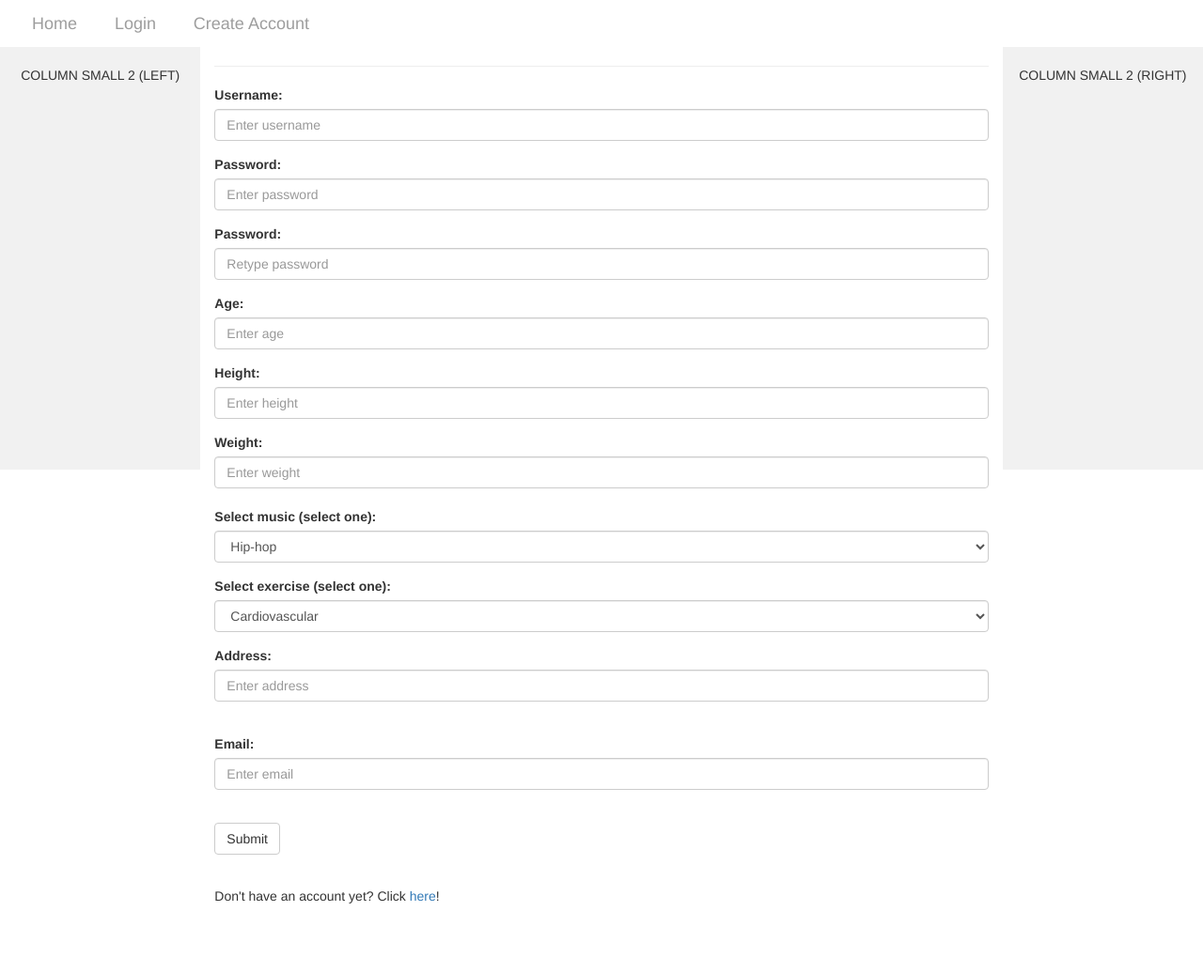
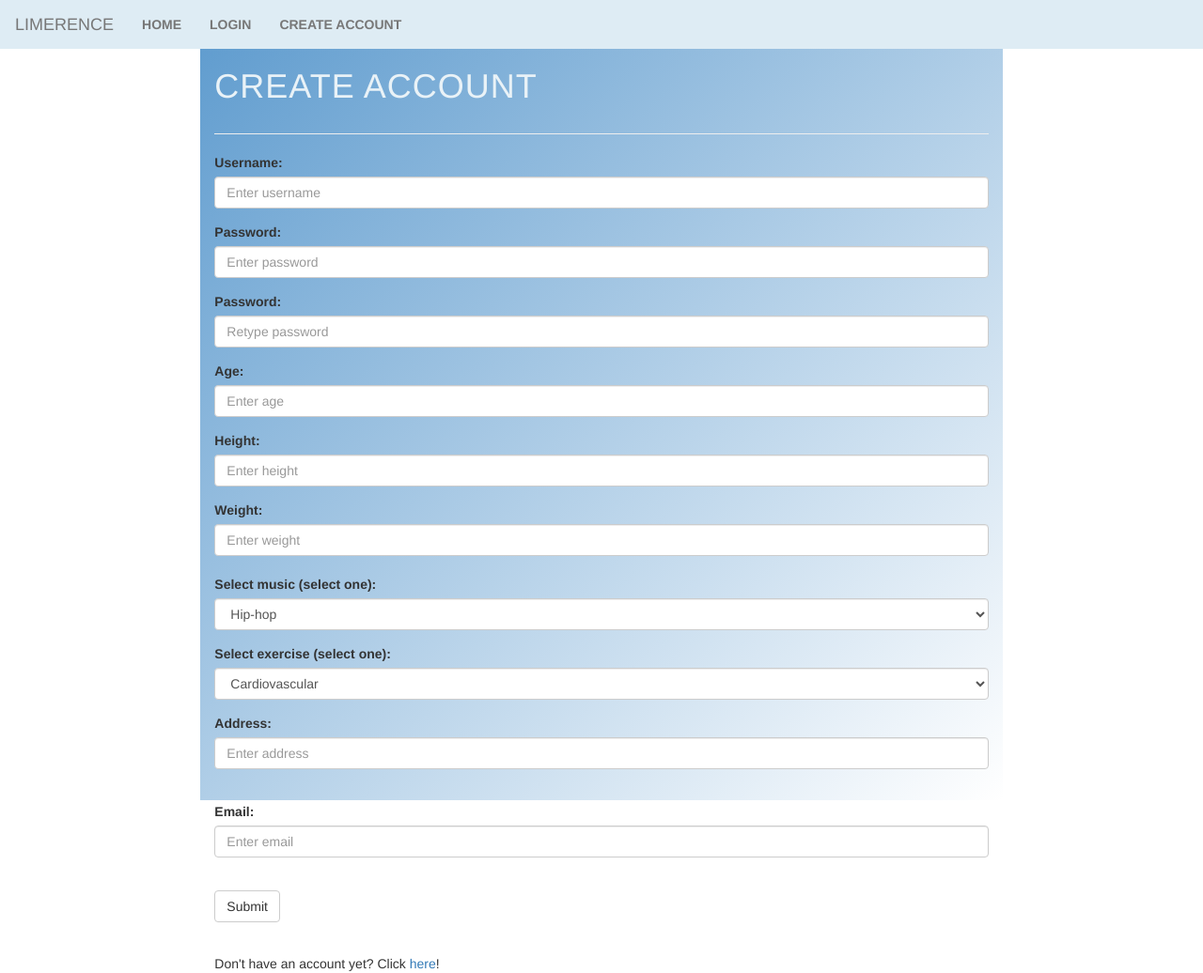
Before and after one commit to yuyangz/Limerence, a Flask app: page /createaccount in a window 1280 px wide. Shown: the whole page at 94% size. Before the commit the page ends 962 px from the top, so only its background shows below. Run offline with Flask 2, Linux system fonts and the light colour scheme; some libraries are stand-ins or nearby versions.

Commit message:
Updated formatting

```diff
--- a/templates/createaccount.html
+++ b/templates/createaccount.html
@@ -9,28 +9,35 @@
   <script src="https://maxcdn.bootstrapcdn.com/bootstrap/3.3.7/js/bootstrap.min.js"></script>
 
 <style>
-    /* Remove the navbar's default margin-bottom and rounded borders */
      .navbar {
+  background-color: #DEECF4;
       margin-bottom: 0;
   border-radius: 0;
-       background-color: transparent;
-   background: transparent;
+
+
+
    border-color: transparent;
     }
 
+
     /* Set height of the grid so .sidenav can be 100% (adjust as needed) */
-    .row.content {height: 450px}
+  .row.content {height: 100%;
+
+  }
 
     /* Set gray background color and 100% height */
     .sidenav {
       padding-top: 20px;
-      background-color: #f1f1f1;
      height: 100%;
+
+
   }
+
+
 
     /* Set black background color, white text and some padding */
     footer {
-      background-color: #555;
+
       color: white;
       padding: 15px;
     }
@@ -40,9 +47,53 @@
       .sidenav {
         height: auto;
   padding: 15px;
+
       }
-      .row.content {height:auto;}
+  .row.content { height:auto;
   }
+  }
+
+
+
+     #grad1 {
+    height: 100%;
+    background: #619DCF; /* For browsers that do not support gradients */
+    background: linear-gradient(to bottom right, #619DCF, white); /* Standard syntax (must be last) */
+}
+
+h1 {
+ font-family: 'Catamaran', 'Helvetica', 'Arial', 'sans-serif';
+  font-weight: 200;
+  letter-spacing: 1px;
+  color: #E9F2F7;
+  }
+
+  li{
+  font-weight: bold;
+     }
+
+
+
+  div.slide-left {
+  width:100%;
+  overflow:hidden;
+}
+div.slide-left h1 {
+  animation: slide-left 5s;
+}
+
+@keyframes slide-left {
+  from {
+    margin-left: 100%;
+    width: 300%;
+  }
+
+  to {
+    margin-left: 0%;
+    width: 100%;
+  }
+  }
+
   </style>
    </head>
 
@@ -56,26 +107,29 @@
   {% for msg in messages %}
   <h1>{{msg}}</h1>
   {% endfor %}
-    <nav class="navbar navbar-inverse">
+    <nav class="navbar navbar-default">
   <div class="container-fluid">
     <div class="navbar-header">
-        <a href= "/"><button type="button" class="btn-lg btn-link">Home</button></a>
-     <a href= "/login"><button type="button" class="btn-lg btn-link">Login</button></a>
-     <a href= "/createaccount"><button type="button" class="btn-lg btn-link">Create Account</button></a>
+      <a class="navbar-brand" href="/">LIMERENCE</a>
     </div>
+    <ul class="nav navbar-nav">
+      <li><a href="/">HOME</a></li>
+      <li><a href="/login">LOGIN</a></li>
+      <li><a href="/createaccount">CREATE ACCOUNT</a></li>
+    </ul>
   </div>
 </nav>
 
-
 <div class="container-fluid text-center">
   <div class="row content">
-    <div class="col-sm-2 sidenav">
-      COLUMN SMALL 2 (LEFT)
+    <div class="col-sm-2 sidenav" style="background-color: white">
     </div>
 
-    <div class="col-sm-8 text-left">
+    <div class="col-sm-8 text-left" id="grad1">
 
-
+  <div class="slide-left">
+<h1>CREATE ACCOUNT</h1>
+       </div>
       <hr>
     <form action="/signup">
     <div class="form-group">
@@ -140,8 +194,8 @@
 
 
 
-    <div class="col-sm-2 sidenav">
-      COLUMN SMALL 2 (RIGHT)
+    <div class="col-sm-2 sidenav" style="background-color: white">
+
       </div>
     </div>
   </div>
--- a/templates/home.html
+++ b/templates/home.html
@@ -128,7 +128,7 @@ h1 {
        <hr>
 
        <div class="header-content mx-auto">
-              <h1 class="mb-5" style= "color: #58819F">Lorem ipsum dolor sit amet, consectetuer adipiscing elit. Aenean commodo ligula eget dolor. Aenean massa. Cum sociis natoque penatibus et magnis dis parturient montes, nascetur ridiculus mus. Donec quam felis, ultricies nec, pellentesque eu, pretium quis, sem. Nulla consequat massa quis enim. Donec pede justo, fringilla vel, aliquet nec, vulputate eget, arcu. In enim justo, rhoncus ut, imperdiet a, venenatis vitae, justo. Nullam dictum felis eu pede mollis pretium. Integer tincidunt. Cras dapibus. Vivamus elementum semper nisi. Aenean vulputate eleifend tellus. Aenean leo ligula, porttitor eu, consequat vitae, eleifend ac, enim. Aliquam lorem ante, dapibus in, viverra quis, feugiat a, tellus. Phasellus viverra nulla ut metus varius laoreet. Quisque rutrum. Aenean imperdiet. Etiam ultricies nisi vel augue. Curabitur ullamcorper ultricies nisi. Nam eget dui. Etiam rhoncus. Maecenas tempus, tellus eget condimentum rhoncus, sem quam semper libero, sit amet adipiscing sem neque sed ipsum. Nam quam nunc, blandit vel, luctus pulvinar, hendrerit id, lorem. Maecenas nec odio et ante tincidunt tempus. Donec vitae sapien ut libero venenatis faucibus. Nullam quis ante. Etiam sit amet orci eget eros faucibus tincidunt. Duis leo. Sed fringilla mauris sit amet nibh. Donec sodales sagittis magna. Sed consequat, leo eget bibendum sodales, augue velit cursus nunc,</h1>
+              <h1  style= "color: #58819F">Lorem ipsum dolor sit amet, consectetuer adipiscing elit. Aenean commodo ligula eget dolor. Aenean massa. Cum sociis natoque penatibus et magnis dis parturient montes, nascetur ridiculus mus. Donec quam felis, ultricies nec, pellentesque eu, pretium quis, sem. Nulla consequat massa quis enim. Donec pede justo, fringilla vel, aliquet nec, vulputate eget, arcu. In enim justo, rhoncus ut, imperdiet a, venenatis vitae, justo. Nullam dictum felis eu pede mollis pretium. Integer tincidunt. Cras dapibus. Vivamus elementum semper nisi. Aenean vulputate eleifend tellus. Aenean leo ligula, porttitor eu, consequat vitae, eleifend ac, enim. Aliquam lorem ante, dapibus in, viverra quis, feugiat a, tellus. Phasellus viverra nulla ut metus varius laoreet. Quisque rutrum. Aenean imperdiet. Etiam ultricies nisi vel augue. Curabitur ullamcorper ultricies nisi. Nam eget dui. Etiam rhoncus. Maecenas tempus, tellus eget condimentum rhoncus, sem quam semper libero, sit amet adipiscing sem neque sed ipsum. Nam quam nunc, blandit vel, luctus pulvinar, hendrerit id, lorem. Maecenas nec odio et ante tincidunt tempus. Donec vitae sapien ut libero venenatis faucibus. Nullam quis ante. Etiam sit amet orci eget eros faucibus tincidunt. Duis leo. Sed fringilla mauris sit amet nibh. Donec sodales sagittis magna. Sed consequat, leo eget bibendum sodales, augue velit cursus nunc,</h1>
 
        </div>
          <div class="col-sm-2 sidenav" style= "background-color:white;">
```
Lines whose indentation alone changed are shown as unchanged.
